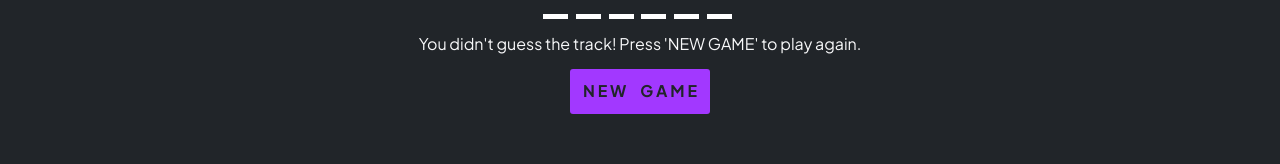
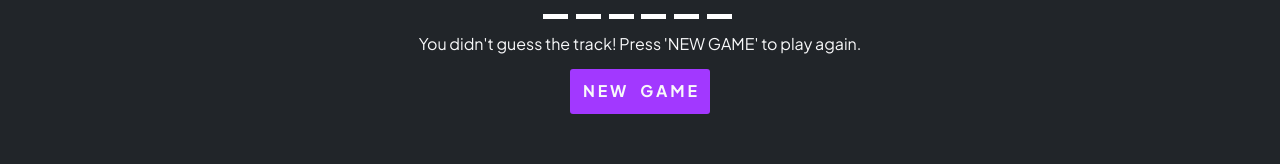
Before and after one commit to JonathanTran64/Musify, a React (Create React App) app in the folder client/: page /answer/1 in a window 1280 px wide. Shown: the part 297-461 px from the top of the page. Built offline with nearby package versions, Linux system fonts and the light colour scheme; no server answers.

Commit message:
fixed songs with no preview

```diff
--- a/client/src/pages/Answer.js
+++ b/client/src/pages/Answer.js
@@ -142,8 +142,7 @@ const Answer = () => {
         <HeartContainer>
           <HeartWrapper
             onClick={handleFavorite}
-            $animate={animateHeart ? "heart 0.3s ease-out" : "none"}
-          >
+            $animate={animateHeart ? "heart 0.3s ease-out" : "none"}>
             {!favorites ? (
               <img src={heartWhiteIcon} alt="heartWhite" />
             ) : (
@@ -193,8 +192,7 @@ const Answer = () => {
                       : string === ""
                       ? "white"
                       : "#bc4749"
-                  }
-                ></Tries>
+                  }></Tries>
               );
             })}
           </FlexTries>
@@ -356,7 +354,7 @@ const NewGame = styled.button`
   border-radius: 3px;
   background-color: var(--submit);
   cursor: pointer;
-  color: var(--background);
+  color: var(--seconds);
   font-weight: bold;
   transition: opacity 0.1s;
   width: 140px;
--- a/client/src/pages/SongGame.js
+++ b/client/src/pages/SongGame.js
@@ -353,7 +353,7 @@ const VolumeSlider = styled.input`
     appearance: none;
     width: 25px;
     height: 25px;
-    background: #ccff33;
+    background: var(--submit);
     cursor: pointer;
     border-radius: 50%;
     box-shadow: 0 0 5px rgba(0, 0, 0, 0.2);
```
Also changed, not shown: 1 other file (tests, documents, lock files or other folders).
